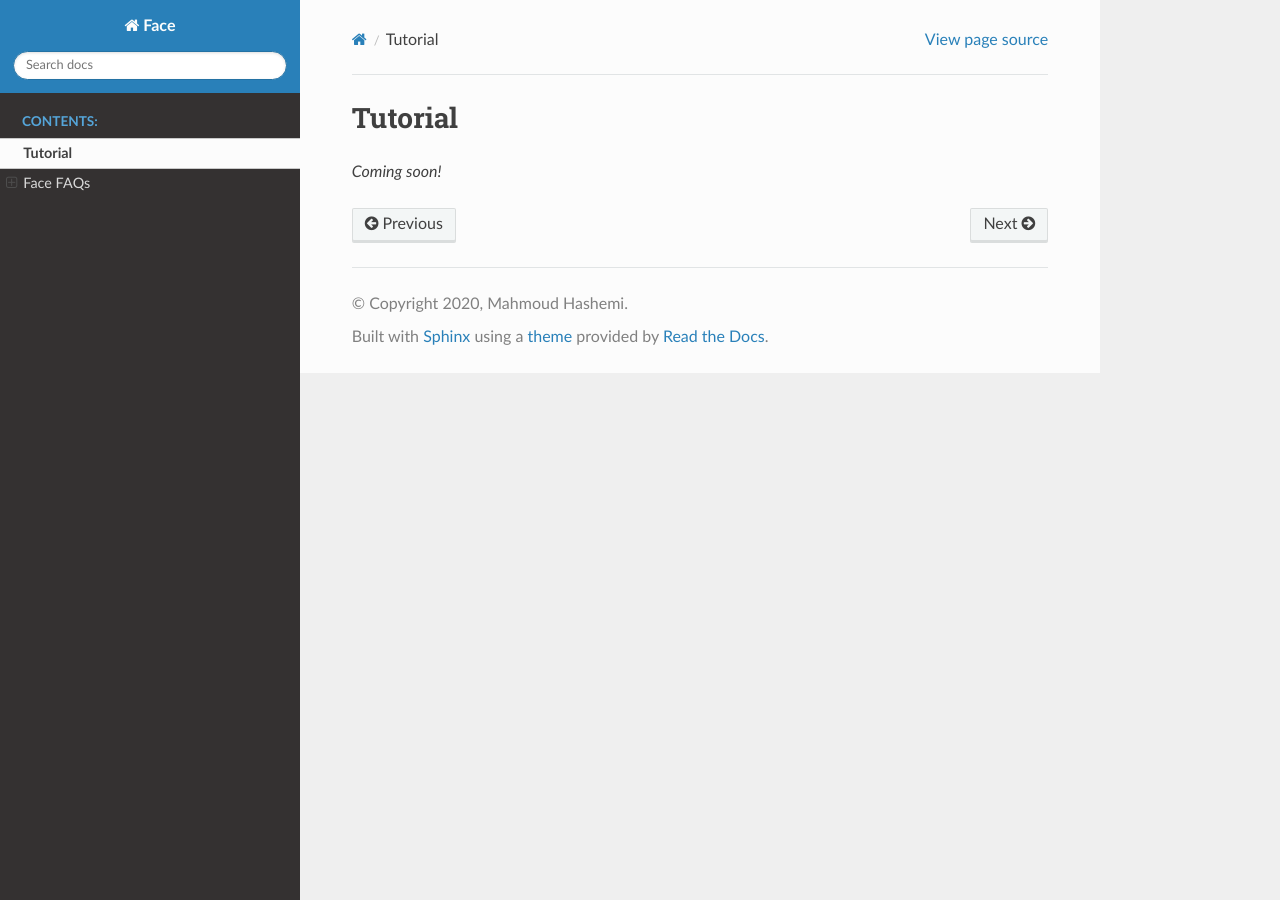
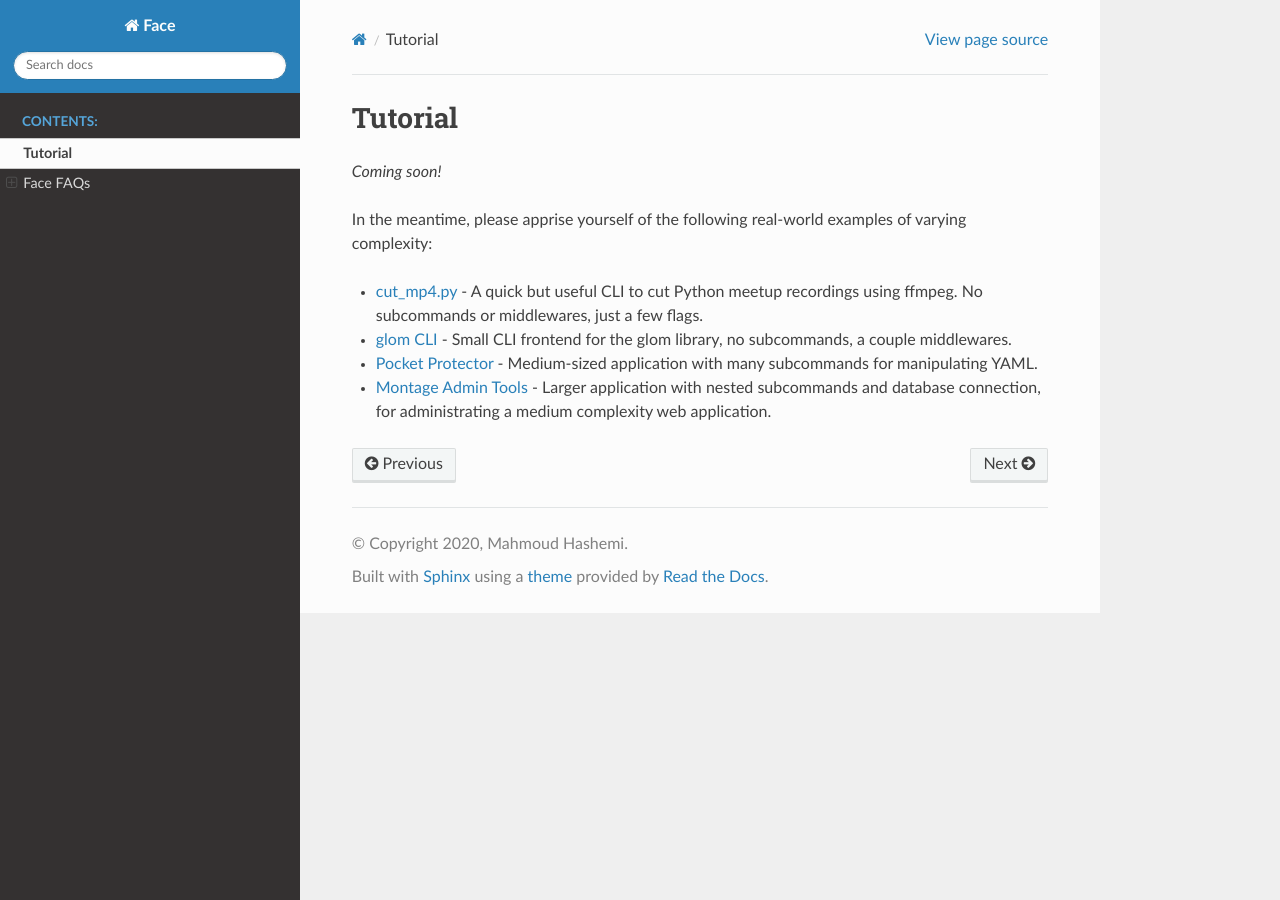
Before and after one commit to mahmoud/face, a Sphinx documentation site: the page built from docs/tutorial.rst, in a window 1280 px wide. Built offline with Sphinx 7.4.7 and the Read the Docs theme 2.0.0, drawn with Linux system fonts in a browser that asks for light colours; pages that are not in the unit, such as notebooks, are missing from menus.

Commit message:
add some examples to the tutorial page for now

```diff
--- a/docs/tutorial.rst
+++ b/docs/tutorial.rst
@@ -2,3 +2,21 @@ Tutorial
 ========
 
 *Coming soon!*
+
+In the meantime, please apprise yourself of the following real-world
+examples of varying complexity:
+
+* `cut_mp4.py
+  <https://github.com/mahmoud/face/blob/master/examples/cut_mp4.py>`_ -
+  A quick but useful CLI to cut Python meetup recordings using
+  ffmpeg. No subcommands or middlewares, just a few flags.
+* `glom CLI
+  <https://github.com/mahmoud/glom/blob/master/glom/cli.py>`_ - Small
+  CLI frontend for the glom library, no subcommands, a couple middlewares.
+* `Pocket Protector
+  <https://github.com/SimpleLegal/pocket_protector/blob/master/pocket_protector/cli.py>`_ -
+  Medium-sized application with many subcommands for manipulating YAML.
+* `Montage Admin Tools
+  <https://github.com/hatnote/montage/blob/master/tools/admin.py>`_ -
+  Larger application with nested subcommands and database connection,
+  for administrating a medium complexity web application.
```
